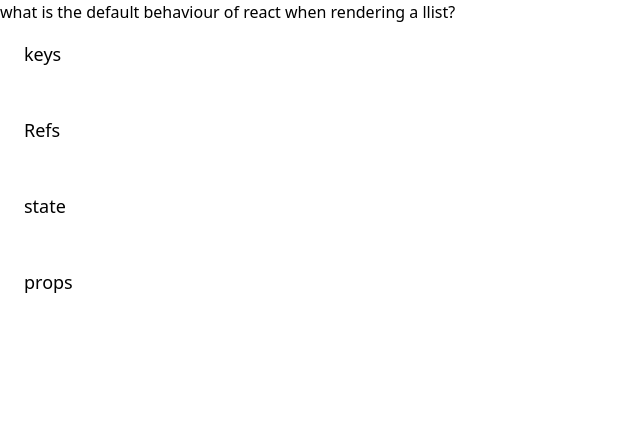
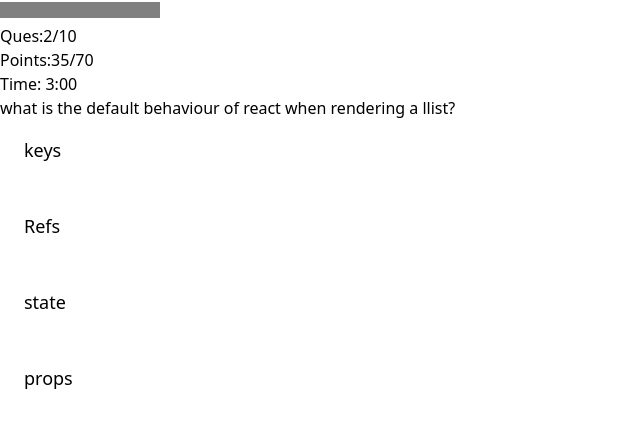
Before and after one commit to sumitkumar2299/quiz_app, a React (Vite) app in the folder quiz_app/: page / in a window 1280 px wide. Both pictures are taken after a click on the button "Start Quiz". Shown: the top 428 px of the page, without its empty margins (0-640 px from the left). Built offline with nearby package versions, Linux system fonts and the light colour scheme; data requests are answered from the project's data file.

Commit message:
updating points

```diff
--- a/quiz_app/src/App.jsx
+++ b/quiz_app/src/App.jsx
@@ -14,6 +14,7 @@
 import Loading from './components/Loading'
 import Error from './components/Error'
 import Question from './components/Question'
+import QuizMain from './components/QuizMain'
 
 
 const initialState = {
@@ -21,6 +22,7 @@
   status:"loading",
   index:0,
   answer:null,
+  points:0
 }
 
 function reducer(state,action){
@@ -44,9 +46,12 @@
         status:"active"
       }
     case 'newAnswer':
+      // accesing current questions
+      const question = state.quizQuestion.at(state.index)
       return{
         ...state,
-        answer:action.payload
+        answer:action.payload,
+        points: action.payload === question.correctAnswer?state.points+question.points:state.points
       }
     default:
       return state;
@@ -55,8 +60,9 @@
 
 function App() {
   const[state,dispatch] = useReducer(reducer,initialState)
-  const{quizQuestion,status,index,answer} = state;
-  console.log(answer)
+  const{quizQuestion,status,index,answer,points} = state;
+  console.log(points);
+  console.log(answer);
   const numberOfQuestion = quizQuestion.length;
 
   useEffect(function(){
@@ -80,7 +86,17 @@
       {status === "ready" && <Header numberOfQuestion = {numberOfQuestion}
       dispatch = {dispatch}
       />}
-      {status === "active" && <Question quizQuestion = {quizQuestion[index]} dispatch = {dispatch} answer = {answer}/>}
+      {status === "active" &&
+      <>
+
+      <QuizMain/>
+      <Question quizQuestion = {quizQuestion[index]} dispatch = {dispatch} answer = {answer}/>
+
+      </>
+      }
+
+
+
 
 
       </>
--- a/quiz_app/src/components/QuizMain.jsx
+++ b/quiz_app/src/components/QuizMain.jsx
@@ -11,7 +11,7 @@
 
         <div>
             <span>Ques:2/10</span>
-            <p>Points:<span>35/70</span></p>
+            <p>Points:35/70</p>
             <Timer/>
         </div>
     </section>
```
